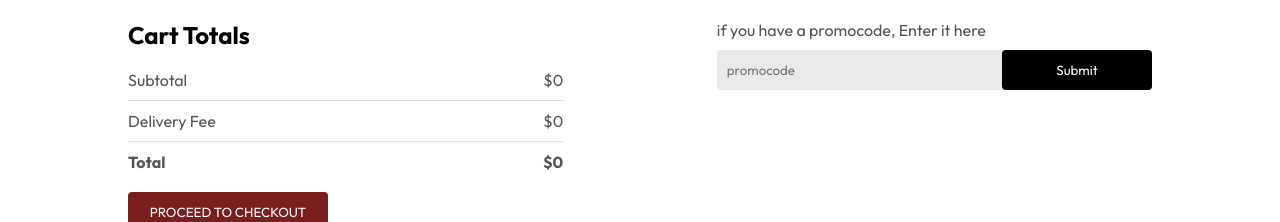
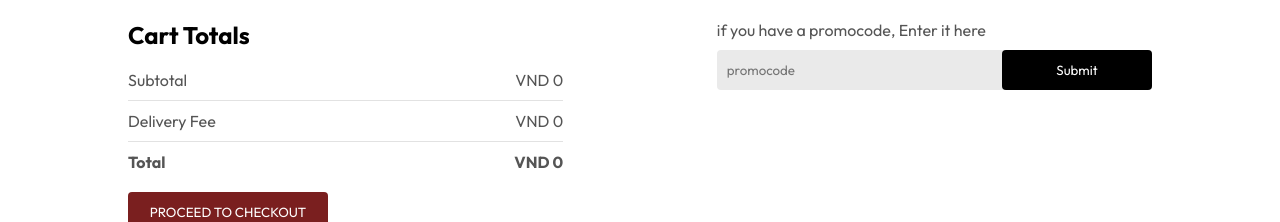
Before and after one commit to Page0526/ecommerce-website-AI, a React (Vite) app in the folder frontend/: page /cart in a window 1280 px wide. Shown: the part 207-429 px from the top of the page. Built offline with nearby package versions, Linux system fonts and the light colour scheme; no server answers; sample sign-in values are in the browser's storage.

Commit message:
sửa thanh toán

```diff
--- a/frontend/src/pages/Cart/Cart.jsx
+++ b/frontend/src/pages/Cart/Cart.jsx
@@ -30,9 +30,9 @@ const Cart = () => {
                 <div className="cart-items-title cart-items-item" >
                   <img src={url + "/images/" + item.image} alt="" />
                   <p>{item.name}</p>
-                  <p>${item.price}</p>
+                  <p>VND {item.price}</p>
                   <p>{cartItems[item._id]}</p>
-                  <p>${item.price * cartItems[item._id]}</p>
+                  <p>VND {item.price * cartItems[item._id]}</p>
                   <p onClick={() => removeFromCart(item._id)} className='cross'>x</p>
                 </div>
                 <hr />
@@ -48,17 +48,17 @@ const Cart = () => {
             <div>
               <div className="cart-total-details">
                 <p>Subtotal</p>
-                <p>${getTotalCartAmount()}</p>
+                <p>VND {getTotalCartAmount()}</p>
               </div>
               <hr />
               <div className="cart-total-details">
                 <p>Delivery Fee</p>
-                <p>${getTotalCartAmount() === 0 ? 0 : 2}</p>
+                <p>VND {getTotalCartAmount() === 0 ? 0 : 20000}</p>
               </div>
               <hr />
               <div className="cart-total-details">
                 <b>Total</b>
-                <b>${getTotalCartAmount() === 0 ? 0 : getTotalCartAmount() + 2}</b>
+                <b>VND {getTotalCartAmount() === 0 ? 0 : getTotalCartAmount() + 20000}</b>
               </div>
             </div>
             <button onClick={() => navigate('/order')}>PROCEED TO CHECKOUT</button>
--- a/frontend/src/pages/Food/Food.jsx
+++ b/frontend/src/pages/Food/Food.jsx
@@ -60,11 +60,12 @@ const Food = () => {
 
     useEffect(() => {
         fetchFood();
-    }, []);
+        window.scrollTo(0, 0);
+    }, [id]);
 
     useEffect(() => {
         fetchRecommendations();
-    }, [])
+    }, [id])
 
     useEffect(() => {
         fetchItem();
--- a/frontend/src/pages/PlaceOrder/PlaceOrder.jsx
+++ b/frontend/src/pages/PlaceOrder/PlaceOrder.jsx
@@ -87,17 +87,17 @@ const PlaceOrder = () => {
           <div>
             <div className="cart-total-details">
               <p>Subtotal</p>
-              <p>${getTotalCartAmount()}</p>
+              <p>VND {getTotalCartAmount()}</p>
             </div>
             <hr />
             <div className="cart-total-details">
               <p>Delivery Fee</p>
-              <p>${getTotalCartAmount() === 0 ? 0 : 2}</p>
+              <p>VND {getTotalCartAmount() === 0 ? 0 : 20000}</p>
             </div>
             <hr />
             <div className="cart-total-details">
               <b>Total</b>
-              <b>${getTotalCartAmount() === 0 ? 0 : getTotalCartAmount() + 2}</b>
+              <b>VND {getTotalCartAmount() === 0 ? 0 : getTotalCartAmount() + 20000}</b>
             </div>
           </div>
           <button type='submit'>PROCEED TO PAYMENT</button>
```
Also changed, not shown: 1 other file (tests, documents, lock files or other folders).
